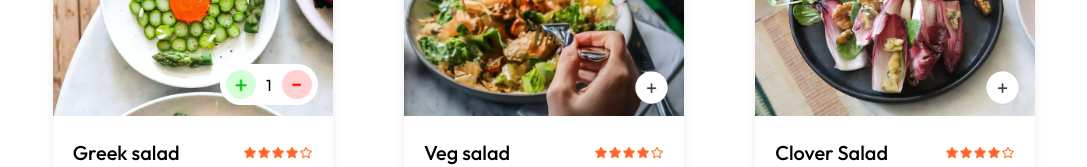
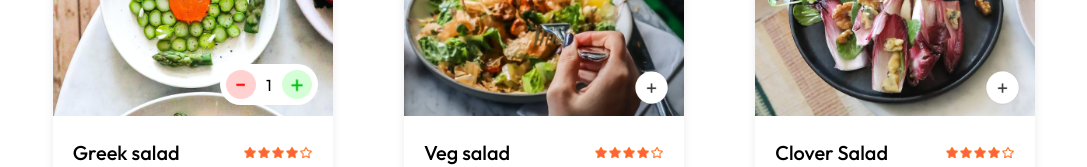
Before and after one commit to harsh-singh10/Food-del, a React (Vite) app: page / in a window 1280 px wide. Both pictures are taken after a click on the picture 396 px from the left and 1153 px from the top of the page. Shown: the part 1066-1233 px from the top of the page, without its empty margins (96-1183 px from the left). Built offline with nearby package versions, Linux system fonts and the light colour scheme.

Commit message:
bug fix in button

```diff
--- a/src/components/FoodItem/FoodItem.jsx
+++ b/src/components/FoodItem/FoodItem.jsx
@@ -17,10 +17,9 @@ const FoodItem = ({ image, name, price, desc , id }) => {
                 ? <img className='add' onClick={() => addToCart(id)} src={assets.add_icon_white} alt="" srcSet="" />
                 : <div className="food-item-counter">
 
-                        <img src={assets.add_icon_green} onClick={ ()=> addToCart(id)} alt="" />
+                        <img src={assets.remove_icon_red} onClick={()=> removeFromCart(id)} alt="" />
                         <p>{cartItems[id]}</p>
-                        <img src={assets.remove_icon_red} onClick={()=> removeFromCart(id)} alt="" />
-
+                       <img src={assets.add_icon_green} onClick={ ()=> addToCart(id)} alt="" />
                      </div>
                }
             </div>
```
